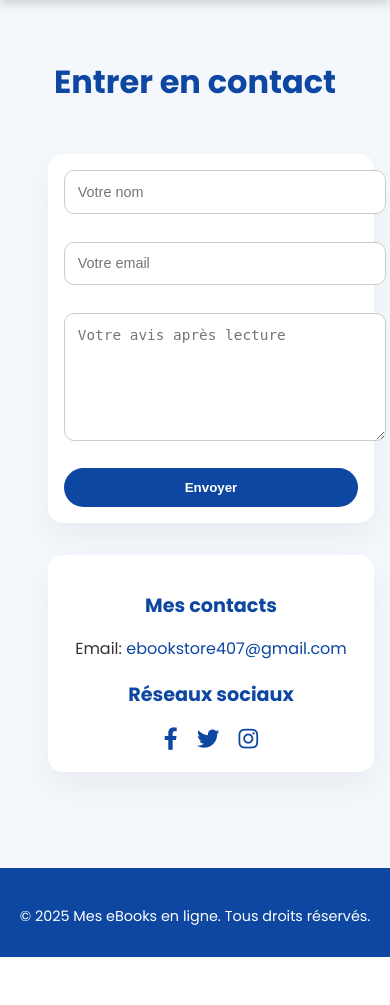
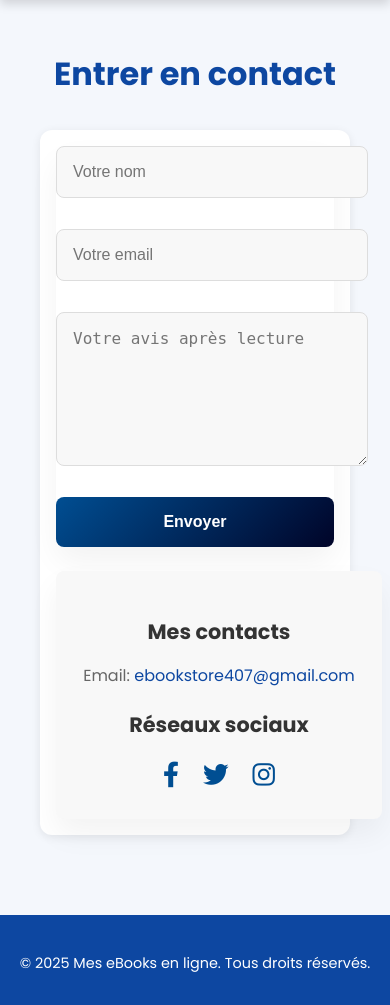
Before and after one commit to ebookstore407-dot/MesEbooks, a PHP site: page /contact.html in a window 390 px wide. Shown: the part 185-1190 px from the top of the page. Before the commit the page ends 1142 px from the top, so only its background shows below. Run offline with PHP 8.4, Linux system fonts and the light colour scheme.

Commit message:
Amélioration de la responsivité : optimisation du catalogue et de la page contact pour tous les écrans

```diff
--- a/css/mobile.css
+++ b/css/mobile.css
@@ -141,44 +140,96 @@
 
   /* Ajustements de la page contact */
   .contact-section {
-    padding: 1rem;
+    padding: 0.5rem;
+    margin: 0 auto;
+    max-width: 100%;
   }
 
   .contact-container {
     flex-direction: column;
-    gap: 2rem;
+    gap: 1.5rem;
     padding: 1rem;
+    margin: 0.5rem;
+    background: #fff;
+    border-radius: 12px;
+    box-shadow: 0 2px 10px rgba(0, 0, 0, 0.08);
   }
 
   .contact-form {
-    padding: 1rem;
+    padding: 0;
     width: 100%;
     max-width: none;
   }
 
   .contact-form input,
   .contact-form textarea {
-    padding: 0.8rem;
-    font-size: 0.9rem;
-    margin-bottom: 0.8rem;
+    padding: 1rem;
+    font-size: 1rem;
+    margin-bottom: 1rem;
+    width: 100%;
+    border: 1px solid #ddd;
+    border-radius: 8px;
+    background: #f8f8f8;
+  }
+
+  .contact-form textarea {
+    min-height: 120px;
+    resize: vertical;
+  }
+
+  .contact-form .btn {
+    width: 100%;
+    padding: 1rem;
+    font-size: 1rem;
+    border-radius: 8px;
+    background: linear-gradient(135deg, #004e92, #000428);
+    color: white;
+    border: none;
+    cursor: pointer;
+    transition: all 0.3s ease;
+  }
+
+  .contact-form .btn:hover {
+    transform: translateY(-2px);
+    box-shadow: 0 4px 12px rgba(0, 78, 146, 0.2);
   }
 
   .contact-info {
-    padding: 1rem;
+    padding: 1.5rem;
     width: 100%;
+    text-align: center;
+    background: #f8f8f8;
+    border-radius: 8px;
   }
 
   .contact-info h3 {
-    font-size: 1.2rem;
-    margin-bottom: 0.8rem;
+    font-size: 1.3rem;
+    margin-bottom: 1rem;
+    color: #333;
+  }
+
+  .contact-info p {
+    margin-bottom: 1rem;
+    font-size: 1rem;
+    color: #666;
   }
 
   .social-links {
-    gap: 1.2rem;
+    display: flex;
+    justify-content: center;
+    gap: 1.5rem;
+    margin-top: 1rem;
   }
 
   .social-links a {
-    font-size: 1.4rem;
+    font-size: 1.6rem;
+    color: #004e92;
+    transition: all 0.3s ease;
+  }
+
+  .social-links a:hover {
+    transform: translateY(-2px);
+    color: #000428;
   }
 }
 
```
Also changed, not shown: other parts of css/mobile.css (+25 -26 lines), css/style.css (+11 -12 lines).
